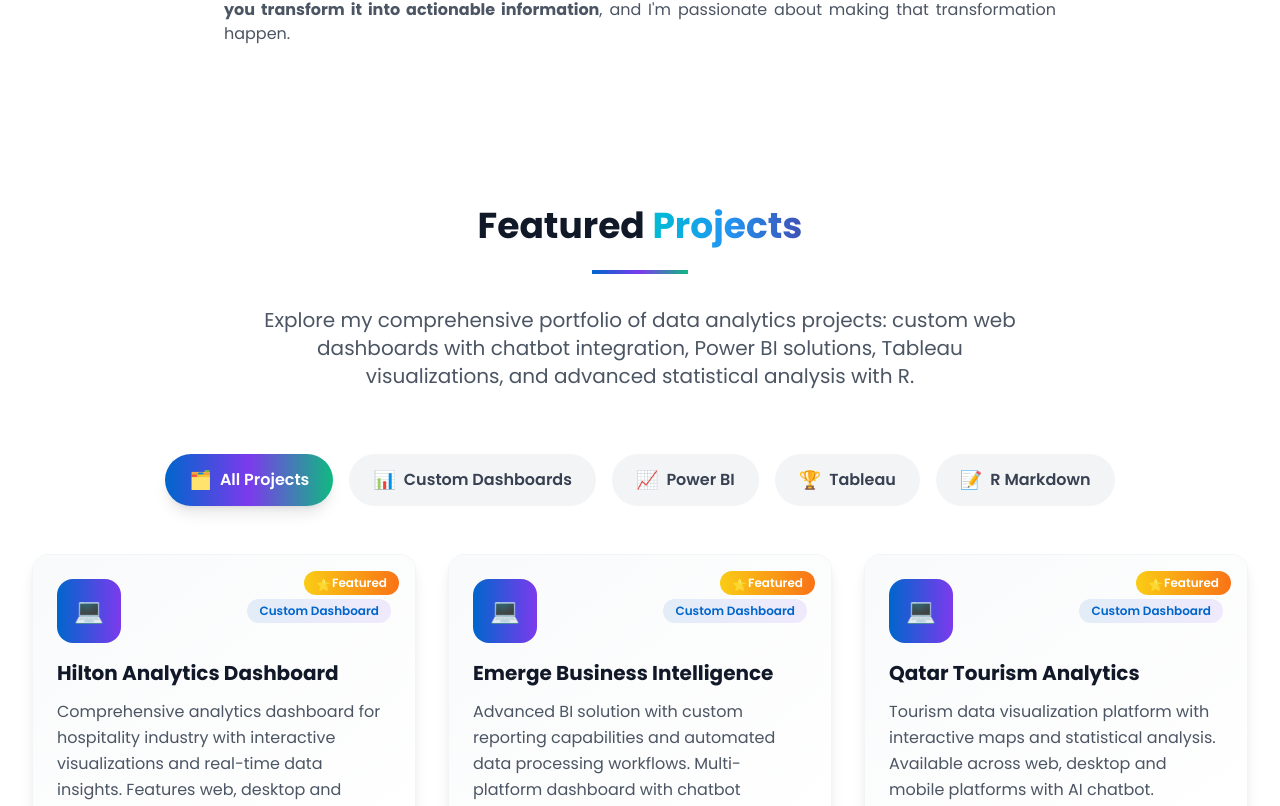
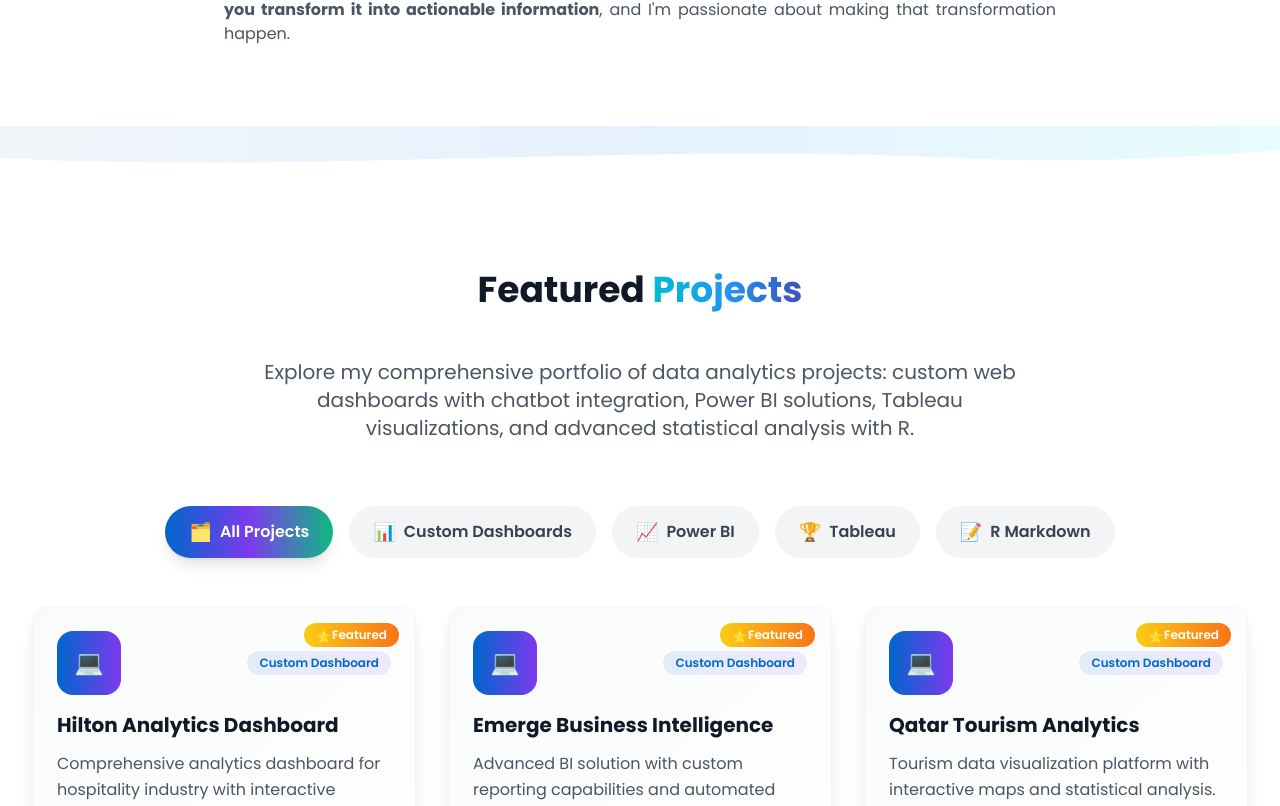
Before and after one commit to daniela2708/data_analytics_portfolio, a React (Create React App) app: page / in a window 1280 px wide. Shown: the part 1114-1920 px from the top of the page. Built offline with nearby package versions, Linux system fonts and the light colour scheme; the HTML template or start-up script is replaced by a standard one.

Commit message:
Add section dividers and reorganize portfolio structure - Move Skills after Projects for better flow - Remove decorative lines from all section titles - Add elegant wave dividers between all sections - Create consistent visual separation throughout portfolio

```diff
--- a/src/App.tsx
+++ b/src/App.tsx
@@ -3,6 +3,7 @@ import { motion } from 'framer-motion';
 import Navigation from './components/Navigation';
 import Hero from './components/Hero';
 import About from './components/About';
+import SectionDivider from './components/SectionDivider';
 import Projects from './components/Projects';
 import Experience from './components/Experience';
 import Education from './components/Education';
@@ -21,10 +22,15 @@ const App: React.FC = () => {
       >
         <Hero />
         <About />
+        <SectionDivider />
         <Projects />
+        <SectionDivider />
+        <Skills />
+        <SectionDivider />
         <Experience />
+        <SectionDivider />
         <Education />
-        <Skills />
+        <SectionDivider />
         <Contact />
       </motion.main>
       <Footer />
--- a/src/components/Contact.tsx
+++ b/src/components/Contact.tsx
@@ -81,10 +81,9 @@ const Contact: React.FC = () => {
           viewport={{ once: true }}
           className="text-center mb-16"
         >
-          <h2 className="text-3xl md:text-4xl font-bold text-gray-900 mb-6">
+          <h2 className="text-3xl md:text-4xl font-bold text-gray-900 mb-12">
             Let's <span className="gradient-text">Connect</span>
           </h2>
-          <div className="w-24 h-1 bg-gradient-to-r from-primary-blue via-primary-purple to-primary-green mx-auto mb-8"></div>
           <p className="text-xl text-gray-600 max-w-3xl mx-auto">
             Ready to transform your data into actionable insights? Let's discuss how I can help drive your business forward.
           </p>
--- a/src/components/Education.tsx
+++ b/src/components/Education.tsx
@@ -13,7 +13,7 @@ const Education: React.FC = () => {
           viewport={{ once: true }}
           className="text-center mb-16"
         >
-          <h2 className="text-3xl md:text-4xl font-bold text-gray-900 mb-6">
+          <h2 className="text-3xl md:text-4xl font-bold text-gray-900 mb-12">
             Education & <span className="gradient-text">Certifications</span>
           </h2>
         </motion.div>
--- a/src/components/Experience.tsx
+++ b/src/components/Experience.tsx
@@ -14,10 +14,9 @@ const Experience: React.FC = () => {
           viewport={{ once: true }}
           className="text-center mb-16"
         >
-          <h2 className="text-3xl md:text-4xl font-bold text-gray-900 mb-6">
+          <h2 className="text-3xl md:text-4xl font-bold text-gray-900 mb-12">
             Professional <span className="gradient-text">Experience</span>
           </h2>
-          <div className="w-24 h-1 bg-gradient-to-r from-primary-blue via-primary-purple to-primary-green mx-auto mb-8"></div>
           <p className="text-xl text-gray-600 max-w-3xl mx-auto">
             Over 6 years of experience in data analytics across diverse industries,
             from hospitality to advertising, delivering data-driven solutions that drive business growth.
--- a/src/components/Navigation.tsx
+++ b/src/components/Navigation.tsx
@@ -9,9 +9,9 @@ const Navigation: React.FC = () => {
     { name: 'Home', href: '#home' },
     { name: 'About', href: '#about' },
     { name: 'Projects', href: '#projects' },
+    { name: 'Skills', href: '#skills' },
     { name: 'Experience', href: '#experience' },
     { name: 'Education', href: '#education' },
-    { name: 'Skills', href: '#skills' },
   ];
 
   useEffect(() => {
--- a/src/components/Projects.tsx
+++ b/src/components/Projects.tsx
@@ -57,10 +57,9 @@ const Projects: React.FC = () => {
           viewport={{ once: true }}
           className="text-center mb-16"
         >
-          <h2 className="text-3xl md:text-4xl font-bold text-gray-900 mb-6">
+          <h2 className="text-3xl md:text-4xl font-bold text-gray-900 mb-12">
             Featured <span className="gradient-text">Projects</span>
           </h2>
-          <div className="w-24 h-1 bg-gradient-to-r from-primary-blue via-primary-purple to-primary-green mx-auto mb-8"></div>
           <p className="text-xl text-gray-600 max-w-3xl mx-auto">
             Explore my comprehensive portfolio of data analytics projects: custom web dashboards with chatbot integration,
             Power BI solutions, Tableau visualizations, and advanced statistical analysis with R.
--- /dev/null
+++ b/src/components/SectionDivider.tsx
@@ -0,0 +1,22 @@
+import React from 'react';
+
+const SectionDivider: React.FC = () => {
+  return (
+    <div className="relative w-full h-16 bg-gradient-to-r from-slate-100 via-blue-100/70 to-cyan-100/50">
+      <svg
+        className="absolute bottom-0 w-full h-full"
+        viewBox="0 0 1200 64"
+        preserveAspectRatio="none"
+        xmlns="http://www.w3.org/2000/svg"
+      >
+        <path
+          d="M0,32 C300,48 600,16 900,32 C1050,40 1200,24 1200,24 L1200,64 L0,64 Z"
+          fill="currentColor"
+          className="text-white"
+        />
+      </svg>
+    </div>
+  );
+};
+
+export default SectionDivider;
--- a/src/components/Skills.tsx
+++ b/src/components/Skills.tsx
@@ -33,10 +33,9 @@ const Skills: React.FC = () => {
           viewport={{ once: true }}
           className="text-center mb-16"
         >
-          <h2 className="text-3xl md:text-4xl font-bold text-gray-900 mb-6">
+          <h2 className="text-3xl md:text-4xl font-bold text-gray-900 mb-12">
             Technical <span className="gradient-text">Skills</span>
           </h2>
-          <div className="w-24 h-1 bg-gradient-to-r from-primary-blue via-primary-purple to-primary-green mx-auto mb-8"></div>
           <p className="text-xl text-gray-600 max-w-3xl mx-auto">
             A comprehensive toolkit of technologies and methodologies I use to deliver exceptional data analytics solutions.
           </p>
```
